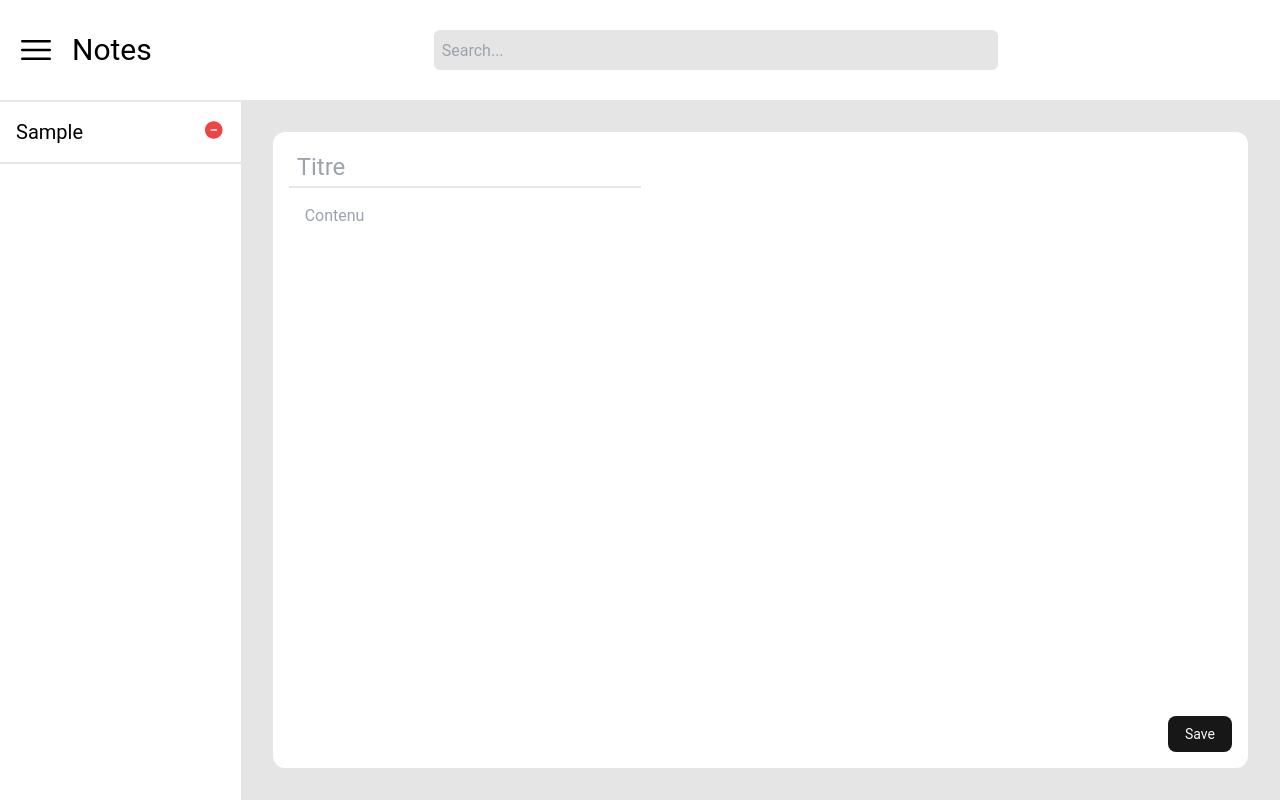
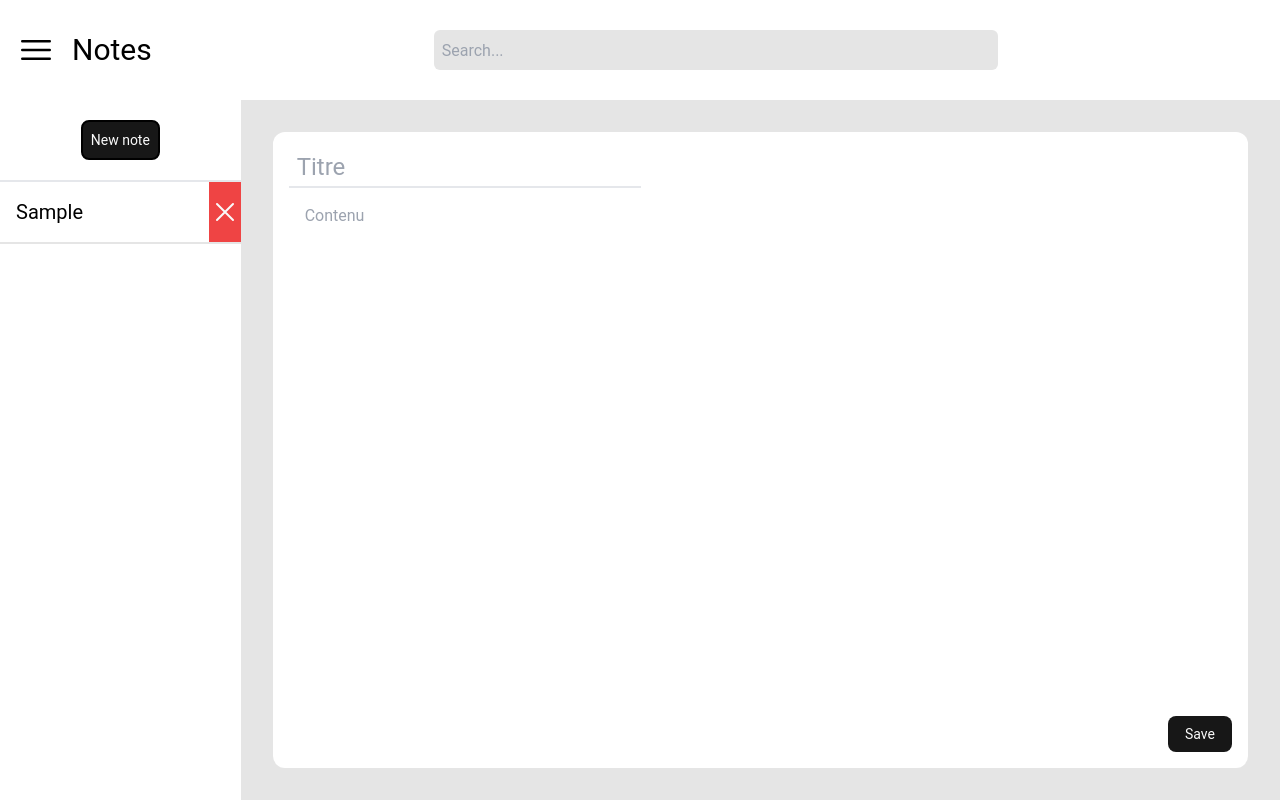
Before and after one commit to Apoll0nsLyre/react-project, a React (Vite) app: page / in a window 1280 px wide. Both pictures are taken after typing "Sample", "Sample" into the empty fields and a click on the button "Save". Built offline with nearby package versions, Linux system fonts and the light colour scheme.

Commit message:
modal for delete and clear note added

```diff
--- a/src/App.jsx
+++ b/src/App.jsx
@@ -1,6 +1,7 @@
 import { useState, useEffect } from 'react'
 import reactLogo from './assets/react.svg'
 import viteLogo from '/vite.svg'
+import {DeleteModal} from './components/modal.jsx'
 import { setLocalStorageItem, getLocalStorageItem } from './data/data.jsx';
 import { v4 as uuidv4 } from 'uuid';
 import './App.css'
@@ -126,29 +127,51 @@ const addNote = (e) => {
 };
 // delete note
 const [deletedNotes, setDeletedNotes] = useState([]);
-const deleteNote = (e) => {
+const [showModal, setShowModal] = useState(false);
 
-}
+const cancelModal = (e) => {
+  e.preventDefault();
+  setShowModal(false);
+};
+
+const [keyToDelete, setKeyToDelete] = useState('');
+const deleteNote = () => {
+  const newNotes = notes.filter((note) => note.key !== keyToDelete);
+  setNotes(newNotes);
+  setDeletedNotes([...deletedNotes, currentNote]);
+  setShowModal(false);
+  setCurrentNote({
+    title: '',
+    content: '',
+    key: '',
+    date: ''
+  });
+  setClicked("");
+};
+
+// New note function
+const newNote = (e) => {
+  e.preventDefault();
+  setCurrentNote({
+    title: '',
+    content: '',
+    key: '',
+    date: ''
+  });
+  setClicked("");
+  console.log(currentNote);
+};
   // Notes clicked state
   const clickedNote = (e) => {
     e.preventDefault();
+    const noteClicked = e ? e.target.id : '';
+    const note = notes.find((note) => note.key === noteClicked);
     if (e.target.classList.contains('delete-button')) {
-      console.log(e.target.classList);
-      const key = e.target.parentElement.id;
-      const newNotes = notes.filter((note) => note.key !== key);
-      setDeletedNotes([...deletedNotes, notes.find((note) => note.key === key)]);
-      setNotes(newNotes);
-      setCurrentNote({
-        title: '',
-        content: '',
-        key: '',
-        date: ''
-      });
+      setShowModal(true);
+      setKeyToDelete(note.key);
       return;
     }
-    const noteClicked = e ? e.target.id : '';
-    const note = notes.find((note) => note.key === noteClicked);
-
+    setClicked("clicked");
     if (note && note in deletedNotes) {
       return;
     }else {
@@ -162,6 +185,7 @@ const deleteNote = (e) => {
         key,
         date
       });
+      setClicked("clicked");
     }
   };
 
@@ -185,11 +209,15 @@ const deleteNote = (e) => {
           return note;
         }
       }
+
     );
     setNotesList(filteredNotes);
     };
   return (
     <div className='flex flex-col min-h-screen'>
+      { showModal &&
+        <DeleteModal onClick={deleteNote} cancelModal={cancelModal}/>
+      }
       <header className='flex h-[100px] bg-background w-full m-auto shadow-xl shadow-black '>
         <div className='flex h-full w-full my-auto'>
           <Hamburger/>
@@ -199,19 +227,19 @@ const deleteNote = (e) => {
       </header>
       <div className='flex flex-1 bg-border w-full h-full'>
 
-        <div className='bg-background w-[300px]'>
-            {/* <div className='flex justify-center items-center h-20'>
-              <button className='bg-primary text-primary-foreground p-2 rounded-lg text-sm '>New note</button>
-            </div> */}
-            <div id="notes-container" className='border-t-2 overflow-auto h-[85vh]'>
+        <div id='new-note' className='bg-background w-[300px]'>
+            <div className='flex justify-center items-center h-20'>
+              <button id='new-note' onClick={newNote} className='bg-primary text-primary-foreground p-2 rounded-lg text-sm hover:bg-white hover:text-black duration-150 border-2 border-black'>New note</button>
+            </div>
+            <div id="notes-container" className='border-t-2 overflow-auto h-[74vh]'>
               {notesList.map((note) => (
-                <div id={note.key} key={note.key} className='flex flex-row p-4 border-b-2 border-border cursor-pointer w-full' onClick={clickedNote}>
-                  <h2 id={note.key} className='text-xl w-full overflow-hidden'>{note.title}</h2>
-                  <div id="delete-button"className=' flex justify-end z-20' onClick={deleteNote}>
-                    <svg id={note.key} xmlns="http://www.w3.org/2000/svg" viewBox="0 0 24 24" fill="currentColor" className="delete-button size-6 text-destructive w-full">
-                      <path id={note.key} className='delete-button' fillRule="evenodd" d="M12 2.25c-5.385 0-9.75 4.365-9.75 9.75s4.365 9.75 9.75 9.75 9.75-4.365 9.75-9.75S17.385 2.25
-                       12 2.25Zm3 10.5a.75.75 0 0 0 0-1.5H9a.75.75 0 0 0 0 1.5h6Z" clipRule="evenodd" />
+                <div id={note.key} key={note.key} className='flex flex-row border-b-2 border-border cursor-pointer w-full ' onClick={clickedNote}>
+                  <h2 id={note.key} className='text-xl w-full overflow-hidden p-4 hover:bg-secondary duration-150' >{note.title}</h2>
+                  <div id={note.key} className='delete-button flex justify-end z-20 bg-destructive hover:bg-destructive-hover hover:text-black text-destructive-foreground duration-150'>
+                    <svg id={note.key} xmlns="http://www.w3.org/2000/svg" fill="none" viewBox="0 0 24 24" strokeWidth={1.5} stroke="currentColor" className=" delete-button w-8 m-auto">
+                      <path id={note.key} className='delete-button' strokeLinecap="round" strokeLinejoin="round" d="M6 18 18 6M6 6l12 12" />
                     </svg>
+
                   </div>
 
                 </div>
@@ -220,8 +248,8 @@ const deleteNote = (e) => {
         </div>
         <div className='p-8 w-full ' onChange={onChangeNote}>
           <form id='note' className=' h-full flex flex-col bg-card p-4 rounded-xl' onSubmit={addNote}>
-            <input id='title' type='text' name='title' className=' w-fit h-10  p-2 text-2xl border-b-2' placeholder='Titre' defaultValue={currentNote ? currentNote.title :'' } />
-            <textarea id='content' name="content" className=' flex-1 w-full rounded-md p-4 resize-none' placeholder='Contenu' defaultValue={currentNote ? currentNote.content :'' }/>
+            <input  id='title' type='text' name='title' className=' w-fit h-10  p-2 text-2xl border-b-2' placeholder='Titre' defaultValue={currentNote ? currentNote.title :'' } />
+            <textarea required id='content' name="content" className=' flex-1 w-full rounded-md p-4 resize-none' placeholder='Contenu' defaultValue={currentNote ? currentNote.content :'' }/>
             <div className='flex justify-end'>
               <button type='submit' className='w-16 bg-primary text-primary-foreground p-2 mt-2 rounded-lg text-sm '>Save</button>
             </div>
--- /dev/null
+++ b/src/components/modal.jsx
@@ -0,0 +1,17 @@
+import React from "react";
+
+export function DeleteModal({onClick, cancelModal}){
+
+  return(
+    <div className="fixed bg-background z-30 top-0 left-0 flex w-full">
+      <div className='fixed z-30 top-0 left-0 w-full h-full backdrop-blur-sm'></div>
+      <div className="absolute z-40 w-48 m-auto left-1/2 translate-x-[-50%] translate-y-[100%] bg-primary p-3 rounded-2xl">
+        <h1 className='text-xl lg:text-xl text-center text-primary-foreground text-wrap pb-2'>Are you sure you want to delete this note?</h1>
+        <div className='flex justify-center gap-x-2'>
+          <button className='bg-popover text-foreground p-2 rounded-md hover:bg-destructive hover:text-destructive-foreground duration-200' onClick={onClick}>Delete</button>
+          <button className='bg-popover text-foreground p-2 rounded-md hover:bg-secondary hover:text-secondary-foreground duration-200' onClick={cancelModal}>Cancel</button>
+        </div>
+      </div>
+    </div>
+  )
+}
--- a/src/index.css
+++ b/src/index.css
@@ -21,7 +21,7 @@ body {
   background-color: #aaa; /* or add it to the track */
 }
 #notes-container::-webkit-scrollbar-thumb {
-  background-color: #2e2e2e;
+  background-color: #7d7d7d;
   border-radius: 5px;
 }
 
@@ -44,6 +44,7 @@ body {
       --accent: 0 0% 96.1%;
       --accent-foreground: 0 0% 9%;
       --destructive: 0 84.2% 60.2%;
+      --destructive-hover: 0 84.2% 50.2%;
       --destructive-foreground: 0 0% 98%;
       --ring: 0 0% 3.9%;
       --radius: 0.5rem;
--- a/tailwind.config.js
+++ b/tailwind.config.js
@@ -23,6 +23,7 @@ export default {
         accent: 'hsl(var(--accent))',
         'accent-foreground': 'hsl(var(--accent-foreground))',
         destructive: 'hsl(var(--destructive))',
+        'destructive-hover': 'hsl(var(--destructive-hover))',
         'destructive-foreground': 'hsl(var(--destructive-foreground))',
         ring: 'hsl(var(--ring))',
       },
```
